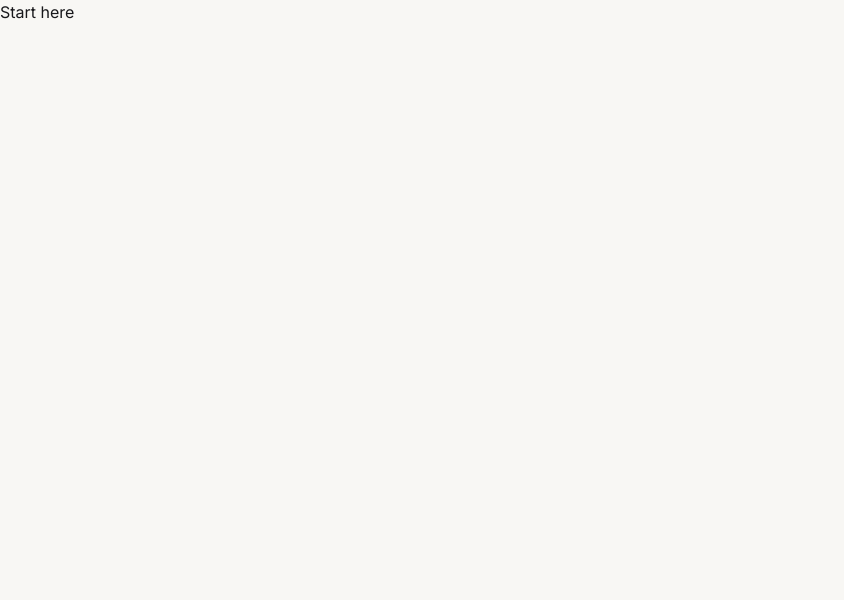
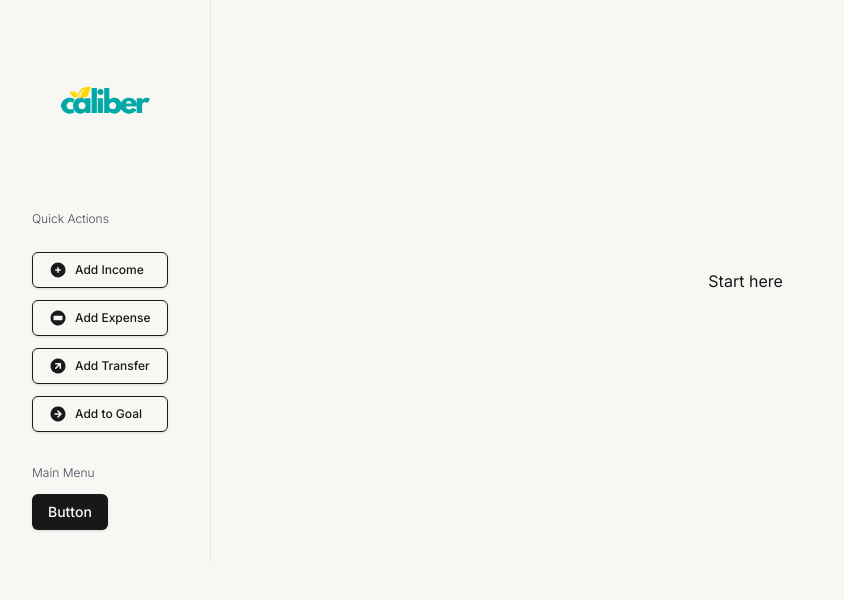
Before and after one commit to jgbattung/Caliber-Finance, a Next.js app: page / in a window 1280 px wide. Shown: the top 600 px of the page, without its empty margins (0-844 px from the left). Built offline with nearby package versions, Linux system fonts and the light colour scheme.

Commit message:
Create and display sidebar with quick action buttons

```diff
--- a/src/app/layout.tsx
+++ b/src/app/layout.tsx
@@ -5,6 +5,7 @@ import "./globals.css";
 import Header from "@/components/Header/Header";
 import ThemeProvider from "@/providers/ThemeProvider/ThemeProvider";
 import BottomNav from "@/components/BottomNav/BottomNav";
+import LeftSidebar from "@/components/LeftSidebar/LeftSidebar";
 
 const inter = Inter({ subsets: ["latin"] });
 
@@ -21,8 +22,8 @@ export default function RootLayout({ children }: { children: React.ReactNode })
         <ThemeProvider>
           <Header />
           <main className="flex flex-row">
-            {/* <LeftSidebar /> */}
-            <section>
+            <LeftSidebar />
+            <section className="flex items-center justify-center w-full">
               <div>
                 {children}
               </div>
--- /dev/null
+++ b/src/components/LeftSidebar/LeftSidebar.tsx
@@ -0,0 +1,58 @@
+import Image from 'next/image'
+import React from 'react'
+import logo from './../../public/assets/logo-dark.png'
+import { Button } from '../ui/button'
+import { ISidebarQuickActions, sidebarQuickActions } from '@/utils/Sidebar/sidebarUtils'
+
+const LeftSidebar = () => {
+  const renderQuickActions = (action: ISidebarQuickActions) => {
+    const Icon = action.Icon
+
+    return (
+      <Button
+        key={action.buttonId}
+        className='flex items-center justify-start w-full gap-2 text-left transition-all bg-transparent border border-solid hover:bg-transparent border-color text-color-primary hover:shadow-lg group'
+      >
+        <Icon
+          size={18}
+          stroke={1}
+          className='group-hover:text-color-secondary'
+        />
+        <p className='text-accent-xs group-hover:text-color-secondary'>{action.text}</p>
+      </Button>
+    )
+  };
+
+  return (
+    <div className='flex flex-col items-center justify-center gap-8 p-8 border-r max-lg:hidden w-60 border-r-bg-dark'>
+      <div className='flex items-center justify-center'>
+        <Image
+          src={logo}
+          alt='Caliber Logo'
+          width={200}
+          height={200}
+        />
+      </div>
+      <div className='flex flex-col items-start justify-center w-full gap-8'>
+        <div className='flex flex-col gap-6'>
+          <p className='font-light text-accent-xs text-color-secondary'>Quick Actions</p>
+          <div className='flex flex-col gap-4'>
+            <div className='flex flex-col gap-3'>
+              {sidebarQuickActions.map(renderQuickActions)}
+            </div>
+          </div>
+        </div>
+        <div className='flex flex-col gap-3'>
+        <p className='font-light text-accent-xs text-color-secondary'>Main Menu</p>
+          <div>
+            <Button>
+              Button
+            </Button>
+          </div>
+        </div>
+      </div>
+    </div>
+  )
+}
+
+export default LeftSidebar
--- /dev/null
+++ b/src/components/ui/button.tsx
@@ -0,0 +1,57 @@
+import * as React from "react"
+import { Slot } from "@radix-ui/react-slot"
+import { cva, type VariantProps } from "class-variance-authority"
+
+import { cn } from "@/lib/utils"
+
+const buttonVariants = cva(
+  "inline-flex items-center justify-center whitespace-nowrap rounded-md text-sm font-medium transition-colors focus-visible:outline-none focus-visible:ring-1 focus-visible:ring-ring disabled:pointer-events-none disabled:opacity-50",
+  {
+    variants: {
+      variant: {
+        default:
+          "bg-primary text-primary-foreground shadow hover:bg-primary/90",
+        destructive:
+          "bg-destructive text-destructive-foreground shadow-sm hover:bg-destructive/90",
+        outline:
+          "border border-input bg-background shadow-sm hover:bg-accent hover:text-accent-foreground",
+        secondary:
+          "bg-secondary text-secondary-foreground shadow-sm hover:bg-secondary/80",
+        ghost: "hover:bg-accent hover:text-accent-foreground",
+        link: "text-primary underline-offset-4 hover:underline",
+      },
+      size: {
+        default: "h-9 px-4 py-2",
+        sm: "h-8 rounded-md px-3 text-xs",
+        lg: "h-10 rounded-md px-8",
+        icon: "h-9 w-9",
+      },
+    },
+    defaultVariants: {
+      variant: "default",
+      size: "default",
+    },
+  }
+)
+
+export interface ButtonProps
+  extends React.ButtonHTMLAttributes<HTMLButtonElement>,
+    VariantProps<typeof buttonVariants> {
+  asChild?: boolean
+}
+
+const Button = React.forwardRef<HTMLButtonElement, ButtonProps>(
+  ({ className, variant, size, asChild = false, ...props }, ref) => {
+    const Comp = asChild ? Slot : "button"
+    return (
+      <Comp
+        className={cn(buttonVariants({ variant, size, className }))}
+        ref={ref}
+        {...props}
+      />
+    )
+  }
+)
+Button.displayName = "Button"
+
+export { Button, buttonVariants }
--- /dev/null
+++ b/src/utils/Sidebar/sidebarUtils.tsx
@@ -0,0 +1,31 @@
+import { IconProps, Icon, IconCirclePlusFilled, IconCircleRectangleFilled, IconCircleArrowUpRightFilled, IconCircleArrowRightFilled } from "@tabler/icons-react";
+import { ForwardRefExoticComponent, RefAttributes } from "react";
+
+export type ISidebarQuickActions = {
+  buttonId: string;
+  Icon: ForwardRefExoticComponent<IconProps & RefAttributes<Icon>>;
+  text: string
+}
+
+export const sidebarQuickActions: ISidebarQuickActions[] = [
+  {
+    buttonId: 'add-income',
+    Icon: IconCirclePlusFilled,
+    text: 'Add Income',
+  },
+  {
+    buttonId: 'add-expense',
+    Icon: IconCircleRectangleFilled,
+    text: 'Add Expense',
+  },
+  {
+    buttonId: 'add-transfer',
+    Icon: IconCircleArrowUpRightFilled,
+    text: 'Add Transfer',
+  },
+  {
+    buttonId: 'add-to-goal',
+    Icon: IconCircleArrowRightFilled,
+    text: 'Add to Goal',
+  },
+];
```
